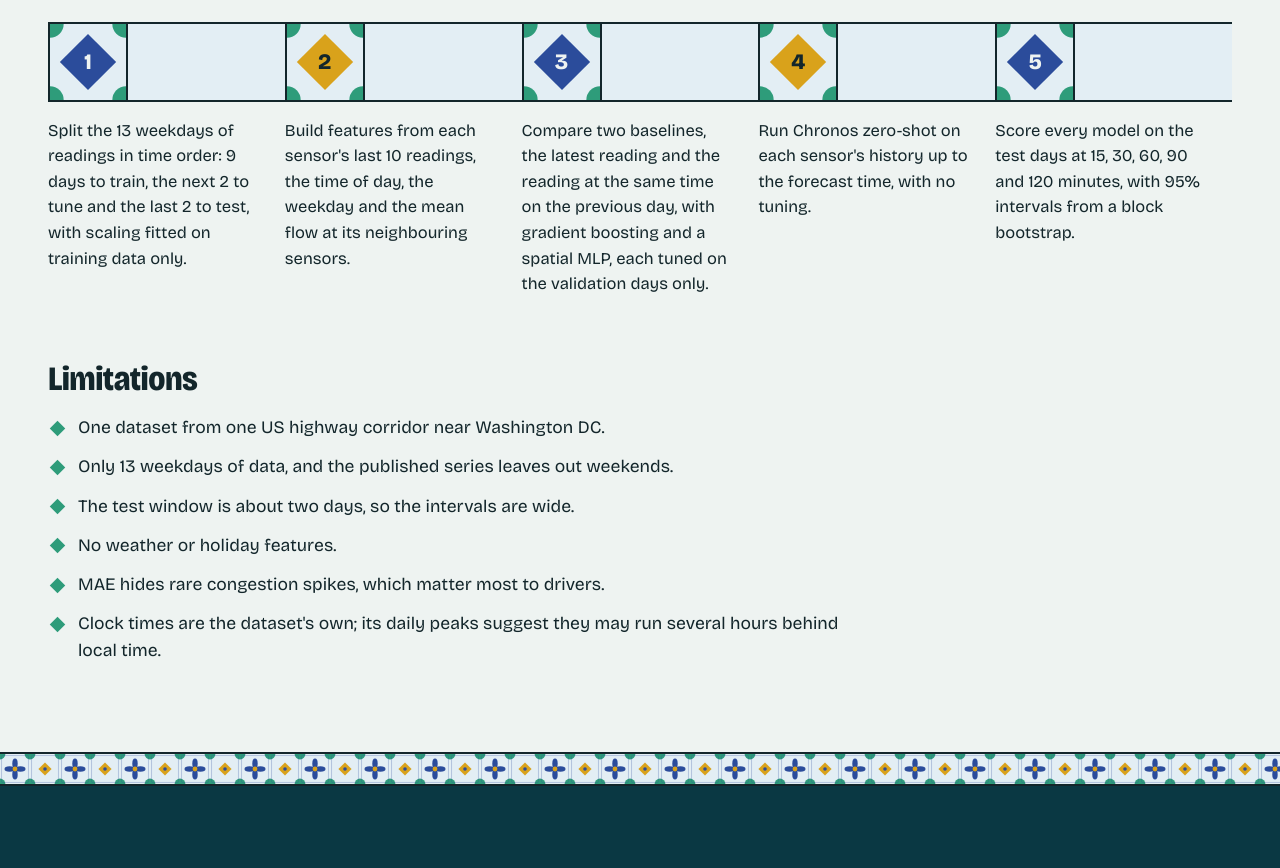
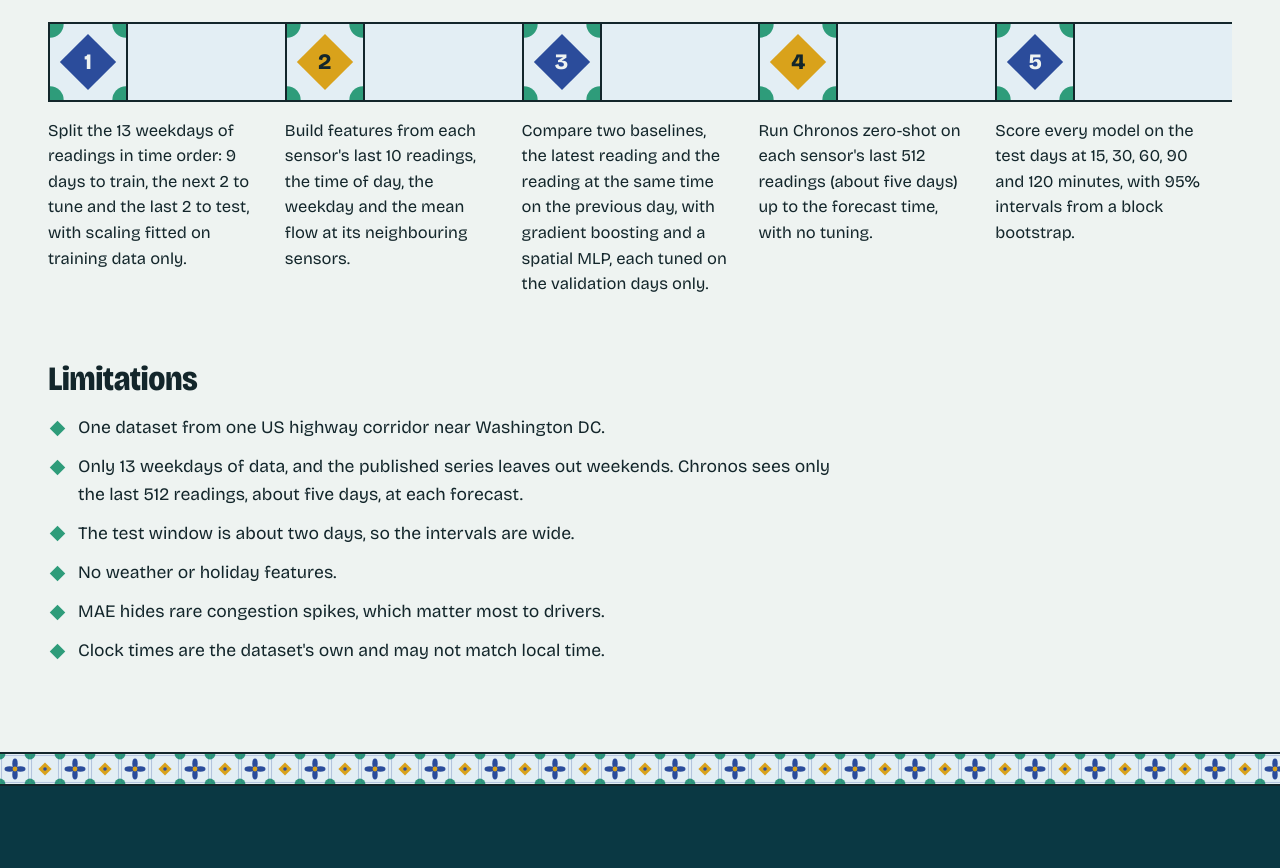
Before and after one commit to SubaashNair/subashanan-nair-portfolio, a Next.js app in the folder apps/web/: page /work/forecasting-lab in a window 1280 px wide. Shown: the part 4147-5015 px from the top of the page. Built offline with nearby package versions, Linux system fonts and the light colour scheme.

Commit message:
fix: state the Chronos context limit in the Forecasting Lab copy

```diff
--- a/apps/web/src/content/studies.ts
+++ b/apps/web/src/content/studies.ts
@@ -56,16 +56,16 @@ export const studies: readonly StudyRecord[] = [
       "Split the 13 weekdays of readings in time order: 9 days to train, the next 2 to tune and the last 2 to test, with scaling fitted on training data only.",
       "Build features from each sensor's last 10 readings, the time of day, the weekday and the mean flow at its neighbouring sensors.",
       "Compare two baselines, the latest reading and the reading at the same time on the previous day, with gradient boosting and a spatial MLP, each tuned on the validation days only.",
-      "Run Chronos zero-shot on each sensor's history up to the forecast time, with no tuning.",
+      "Run Chronos zero-shot on each sensor's last 512 readings (about five days) up to the forecast time, with no tuning.",
       "Score every model on the test days at 15, 30, 60, 90 and 120 minutes, with 95% intervals from a block bootstrap.",
     ],
     limitations: [
       "One dataset from one US highway corridor near Washington DC.",
-      "Only 13 weekdays of data, and the published series leaves out weekends.",
+      "Only 13 weekdays of data, and the published series leaves out weekends. Chronos sees only the last 512 readings, about five days, at each forecast.",
       "The test window is about two days, so the intervals are wide.",
       "No weather or holiday features.",
       "MAE hides rare congestion spikes, which matter most to drivers.",
-      "Clock times are the dataset's own; its daily peaks suggest they may run several hours behind local time.",
+      "Clock times are the dataset's own and may not match local time.",
     ],
     reproduce: {
       commands: ["cd analysis", "uv sync --group chronos", "uv run --group chronos python -m forecasting.cli --seed 42", "cd .. && npm run dev"],
```
